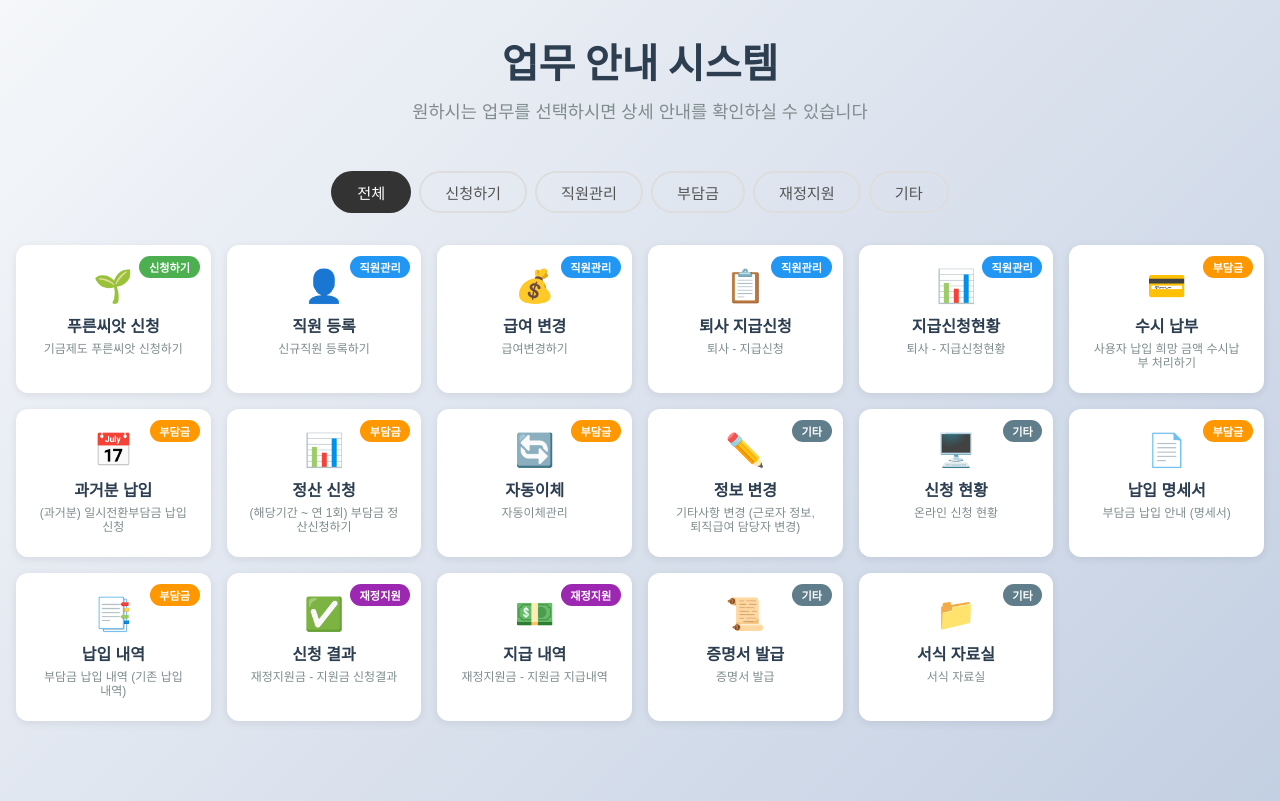
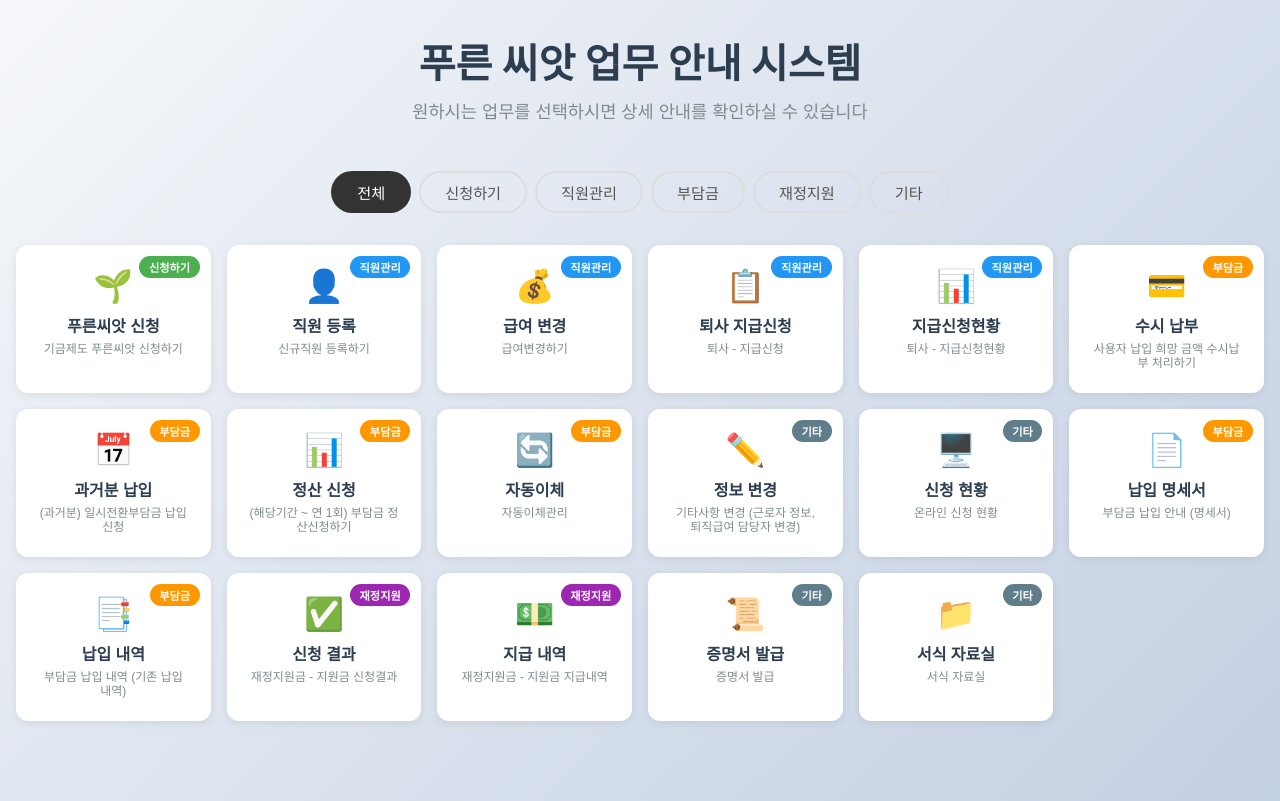
Before and after one commit to yyh4020-blip/comwel, a Next.js app: page / in a window 1280 px wide. Built offline with nearby package versions, Linux system fonts and the light colour scheme.

Commit message:
fix: header

```diff
--- a/src/app/page.tsx
+++ b/src/app/page.tsx
@@ -253,7 +253,7 @@ export default function Home() {
       <div className={styles.container}>
         {/* 헤더 */}
         <header className={styles.header}>
-          <h1 className={styles.title}>업무 안내 시스템</h1>
+          <h1 className={styles.title}>푸른 씨앗 업무 안내 시스템</h1>
           <p className={styles.subtitle}>원하시는 업무를 선택하시면 상세 안내를 확인하실 수 있습니다</p>
         </header>
 
```
